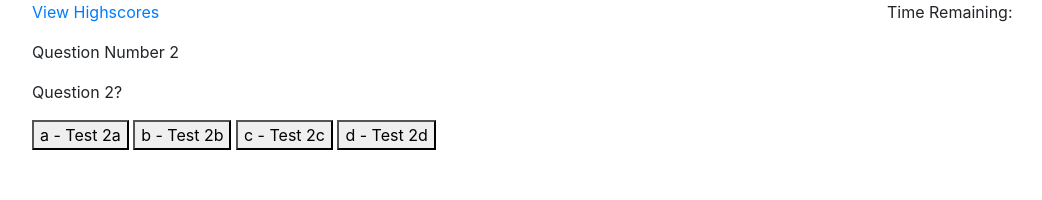
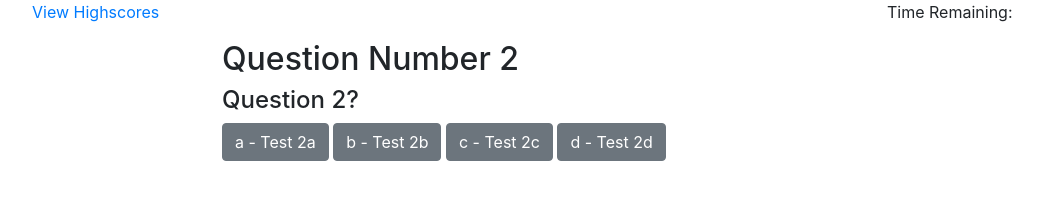
Before and after one commit to JPBrickhouse/3-Web-APIs-Code-Quiz, a plain HTML site: page index.html in a window 1280 px wide. Shown: the whole page, without its empty margins (53-1095 px from the left). Drawn offline with nearby package versions, Linux system fonts and the light colour scheme.

Commit message:
Small formatting tweaks

```diff
--- a/index.html
+++ b/index.html
@@ -28,17 +28,21 @@
             </div>
         </nav>
 
-        <div id="quiz">
-            <p>Question Number <span id="questionNumber"></span></p>
-            <p id="questionItself"></p>
-            <div class="answerButtons">
-                <button id="button0">a - <span id="choice0"></span></button>
-                <button id="button1">b - <span id="choice1"></span></button>
-                <button id="button2">c - <span id="choice2"></span></button>
-                <button id="button3">d - <span id="choice3"></span></button>
+        <main class="row">
+            <div class="col-md-2"></div>
+            <div class="col-md-8" id="quiz">
+                <h2>Question Number <span id="questionNumber"></span></h2>
+                <h4 id="questionItself"></h4>
+                <div class="answerButtons">
+                    <button type="button" class="btn btn-secondary" id="button0">a - <span id="choice0"></span></button>
+                    <button type="button" class="btn btn-secondary" id="button1">b - <span id="choice1"></span></button>
+                    <button type="button" class="btn btn-secondary" id="button2">c - <span id="choice2"></span></button>
+                    <button type="button" class="btn btn-secondary" id="button3">d - <span id="choice3"></span></button>
+                </div>
+                <p id="currentScore"></p>
             </div>
-            <p id="currentScore"></p>
-        </div>
+            <div class="col-md-2"></div>
+        </main>
 
 
     </div>
--- a/script.js
+++ b/script.js
@@ -15,7 +15,7 @@ var answerChoiceArray = [answerChoice0, answerChoice1, answerChoice2, answerChoi
 
 var currentScoreEl = document.querySelector("#currentScore");
 
-// Creating a variable with questions and answers
+// Creating a variable that is an object with questions and answers
 var questions = [
     {
         questionNum: "1",
@@ -26,7 +26,7 @@ var questions = [
             2: "Test 1c",
             3: "Test 1d"
         },
-        correctAnswer: "b"
+        correctAnswer: 1
     },
     {
         questionNum: "2",
@@ -37,7 +37,7 @@ var questions = [
             2: "Test 2c",
             3: "Test 2d"
         },
-        correctAnswer: "c"
+        correctAnswer: 2
     }
 ];
 
```
